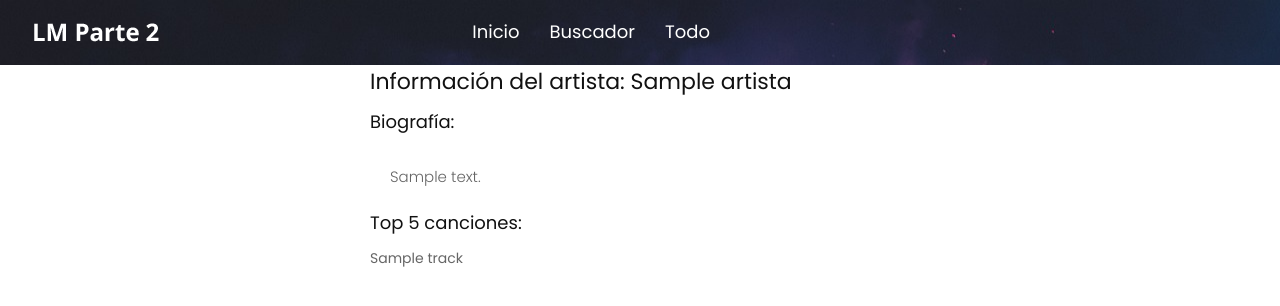
After one commit to mmarnun/proyecto_lmp2, a Flask app: template templates/info.html in a window 1280 px wide. The commit adds this page. Shown: the top 306 px of the page. Run offline with Flask 3, Linux system fonts and the light colour scheme; the template is opened without the code that fills it: most values are stand-ins (such as "Sample title", 1, 10 or a date in 2020); some libraries are stand-ins or nearby versions.

Commit message:
1ª puesta en funcionamiento

```diff
--- a/app.py
+++ b/app.py
@@ -1,20 +1,63 @@
-from flask import Flask, render_template, request, redirect, url_for, abort
+import requests
+import json
+from flask import Flask, render_template, request
 
 app = Flask(__name__)
 
-@app.route('/inicio')
+url_base = "http://ws.audioscrobbler.com/2.0/"
+api_key = "c4831afa75cd37744a4a125684dcc64d"
+
+@app.route('/')
 def inicio():
     return render_template("inicio.html")
 
-@app.route('/buscador')
-def buscador():
-    # Lógica para el buscador
-    return render_template("buscador.html")
+@app.route('/buscador', methods=['GET', 'POST'])
+def buscar():
+    if request.method == 'POST':
+        artista = request.form.get('artista')
 
-@app.route('/todo')
-def todo():
-    # Lógica para la página "Todo"
-    return render_template("todo.html")
+        if not artista:
+            return render_template('error.html', message="No se proporcionó un nombre de artista válido.")
+
+        payload_bio = {
+            "method": "artist.getinfo",
+            "artist": artista,
+            "api_key": api_key,
+            "format": "json"
+        }
+
+        response_bio = requests.get(url_base, params=payload_bio)
+
+        if response_bio.status_code == 200:
+            data_bio = json.loads(response_bio.text)
+            if "error" in data_bio:
+                return render_template('error.html', message=data_bio["message"])
+            else:
+                bio = data_bio["artist"]["bio"]["content"]
+
+                payload_top = {
+                    "method": "artist.gettoptracks",
+                    "artist": artista,
+                    "api_key": api_key,
+                    "format": "json",
+                    "limit": 5
+                }
+
+                response_top5 = requests.get(url_base, params=payload_top)
+
+                if response_top5.status_code == 200:
+                    data_top = json.loads(response_top5.text)
+                    if "error" in data_top:
+                        return render_template('error.html', message=data_top["message"])
+                    else:
+                        top_tracks = data_top["toptracks"]["track"]
+                        return render_template('info.html', artista=artista, bio=bio, top_tracks=top_tracks)
+                else:
+                    return render_template('error.html', message="Ha ocurrido un error al obtener el top de canciones.")
+        else:
+            return render_template('error.html', message="Ha ocurrido un error al realizar la petición de la biografía.")
+    else:
+        return render_template("buscador.html")
 
 if __name__ == '__main__':
     app.run("0.0.0.0", 5000, debug=True)
--- a/templates/base.html
+++ b/templates/base.html
@@ -40,14 +40,14 @@
    <div class="header_section">
       <div class="container-fluid">
          <nav class="navbar navbar-expand-lg navbar-light bg-light">
-            <div class="logo"><a href="/inicio"><img src="static/images/logo.png" alt="icono de logo"></a></div>
+            <div class="logo"><a href="/"><img src="static/images/logo.png" alt="icono de logo"></a></div>
             <button class="navbar-toggler" type="button" data-toggle="collapse" data-target="#navbarSupportedContent" aria-controls="navbarSupportedContent" aria-expanded="false" aria-label="Toggle navigation">
             <span class="navbar-toggler-icon"></span>
             </button>
             <div class="collapse navbar-collapse" id="navbarSupportedContent">
                <ul class="navbar-nav mr-auto">
                   <li class="nav-item">
-                     <a class="nav-link" href="/inicio">Inicio</a>
+                     <a class="nav-link" href="/">Inicio</a>
                   </li>
                   <li class="nav-item">
                      <a class="nav-link" href="/buscador">Buscador</a>
--- /dev/null
+++ b/templates/info.html
@@ -0,0 +1,21 @@
+{% extends "base.html" %}
+
+{% block title %}Información del artista{% endblock %}
+
+{% block content %}
+   <div class="container">
+      <div class="row">
+         <div class="col-md-6 offset-md-3">
+            <h2>Información del artista: {{ artista }}</h2>
+            <h3>Biografía:</h3>
+            <p>{{ bio }}</p>
+            <h3>Top 5 canciones:</h3>
+            <ol class="song-list">
+               {% for track in top_tracks %}
+                  <li>{{ track.name }}</li>
+               {% endfor %}
+            </ol>
+         </div>
+      </div>
+   </div>
+{% endblock %}
```
Also changed, not shown: templates/buscador.html (+4 -4 lines), templates/error.html (added, +10 -0 lines).
